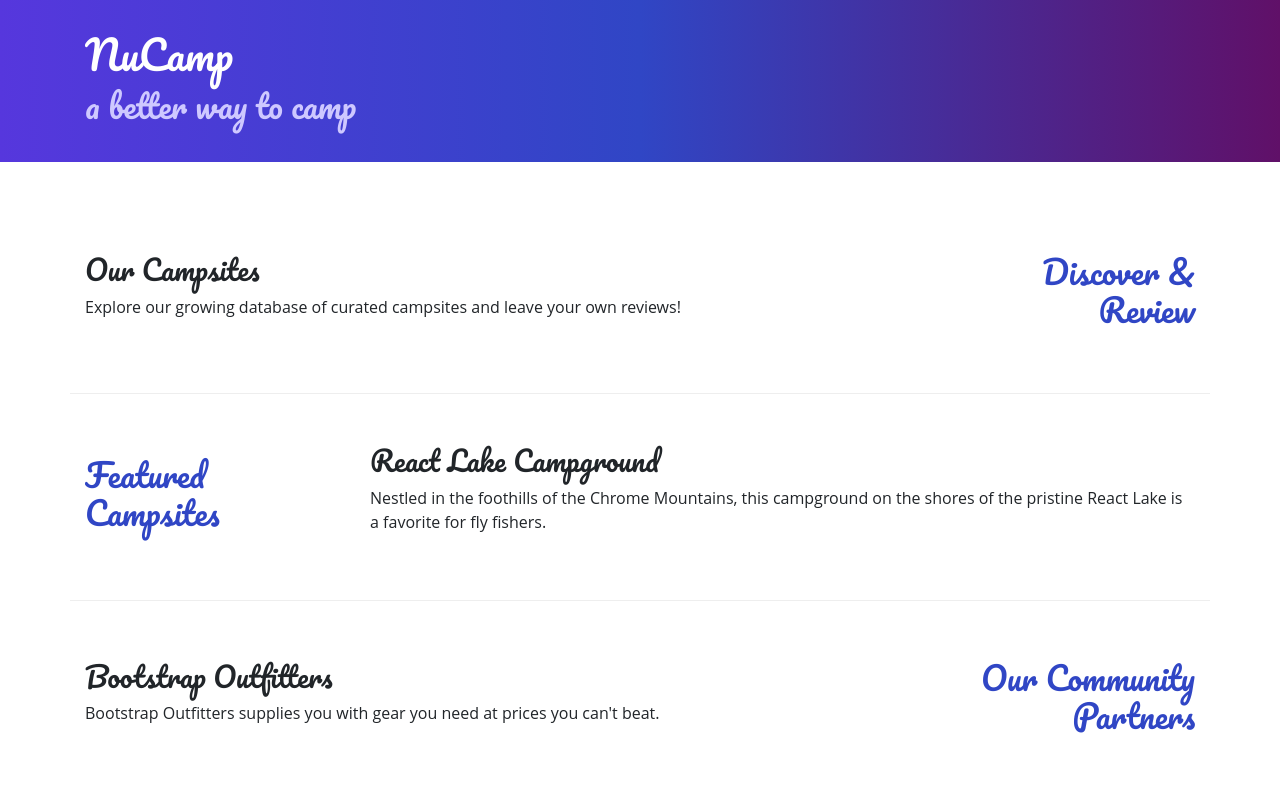
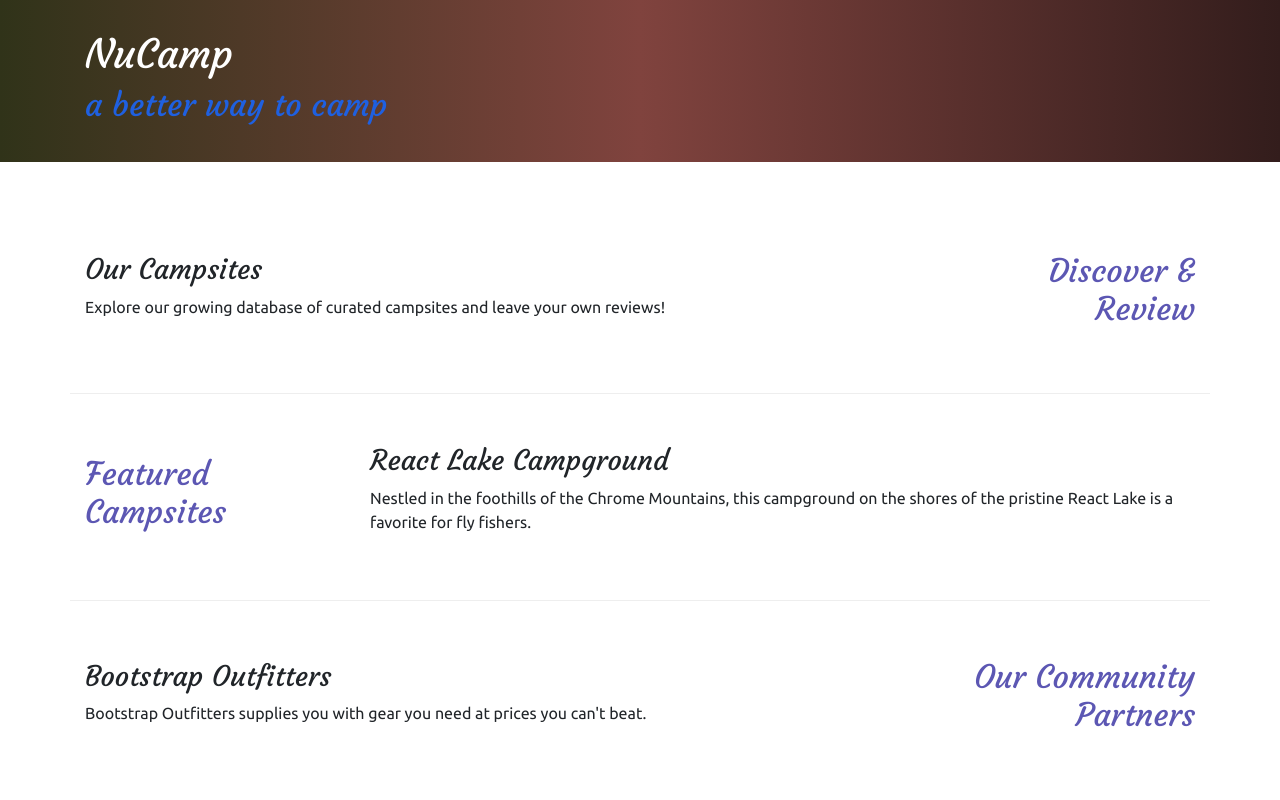
Before and after one commit to Mikegizmo/nucampsite, a website: page index.html in a window 1280 px wide. Shown: the top 800 px of the page. Drawn offline with nearby package versions, Linux system fonts and the light colour scheme.

Commit message:
color changes

```diff
--- a/css/styles.css
+++ b/css/styles.css
@@ -1,27 +1,27 @@
 body {
-  font-family: "Open Sans", sans-serif;
+  font-family: "Ubuntu", sans-serif;
 }
 
 h1, h2, h3 {
-  font-family: "Pacifico", cursive;
+  font-family: "Courgette", cursive;
 }
 
 h2 {
-  color: #3046C5;
+  color: #5C57B3;
 }
 
 header h2 {
-  color: #CEC8FF;
+  color: #1F60E0;
 }
 
 footer {
-  background-image: linear-gradient(#CEC8FF, white);
+  background-image: linear-gradient(#71A10E, white);
   padding: 20px 0;
 }
 
 .jumbotron {
   padding: 30px;
-  background-image: linear-gradient(to right, #5637DD, #3046C5, #601068);
+  background-image: linear-gradient(to right, #303319, #80433E, #331D1C);
   color: white;
 }
 
--- a/index.html
+++ b/index.html
@@ -10,7 +10,8 @@
   <link rel="stylesheet" href="node_modules/bootstrap/dist/css/bootstrap.min.css" />
 
   <!-- Additional CSS must be placed after Bootstrap CSS -->
-  <link href="https://fonts.googleapis.com/css2?family=Pacifico&display=swap" rel="stylesheet">
+  <link href="https://fonts.googleapis.com/css2?family=Courgette&display=swap" rel="stylesheet">
+  <link href="https://fonts.googleapis.com/css2?family=Ubuntu&display=swap" rel="stylesheet">
   <link rel="stylesheet" href="css/styles.css" />
 
   <title>NuCamp: A Better Way To Camp</title>
```
